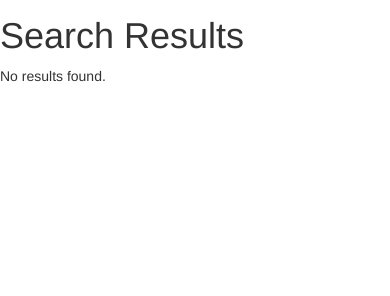
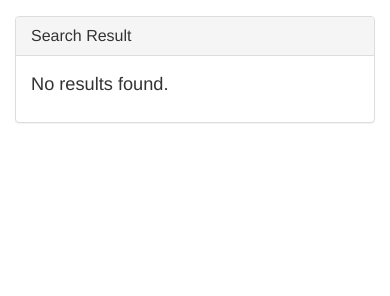
Before and after one commit to summer-Intern-2023/MUDU_Dataset, a Django app: page /label/search/search/ in a window 390 px wide. Shown: the part 54-350 px from the top of the page. Run offline with Django 4.2, Linux system fonts and the light colour scheme; some libraries are stand-ins or nearby versions.

Commit message:
feature: add scrollable UI to label search

```diff
--- a/setcollect/function/label_collection.py
+++ b/setcollect/function/label_collection.py
@@ -58,10 +58,13 @@ def search_search(request):
         if search_tag:
             tag = Tag.objects.filter(tag_name__icontains=search_tag).first()
             if tag:
-                questions = tag.question.all()
+                questions = Question.objects.filter(question_tag=tag)
+                words = Word.objects.filter(word_tag=tag)
             else:
                 questions = Question.objects.none()  # Return an empty queryset
+                words = Word.objects.none()  # Return an empty queryset
         else:
             questions = Question.objects.none()  # Return an empty queryset
+            words = Word.objects.none()  # Return an empty queryset
 
-        return render(request, "search_results.html", {"questions": questions})
+        return render(request, "search_results.html", {"questions": questions, "words": words, "search_tag": search_tag})
--- a/setcollect/templates/search_results.html
+++ b/setcollect/templates/search_results.html
@@ -1,19 +1,73 @@
 {% extends 'layout.html' %}
 
 {% block content %}
-<h1>Search Results</h1>
-
+    <div class="container">
+        <div class="panel panel-default">
+            <div class="panel-heading">
+                <h3 class="panel-title">Search Result</h3>
+            </div>
+            <div class="panel-body">
+                {% if questions or words %}
+                    <h2 class="large-text">Label: {{ search_tag }}</h2>
+                    <div class="row">
                         {% if questions %}
+                            <div class="col-md-6">
+                                <h3 class="large-text">Questions</h3>
+                                <div class="scrollable">
                                     <ul>
                                         {% for question in questions %}
                                             <li>
-        <h2>{{ question.question }}</h2>
-        <p>{{ question.lmodel_set.answer }}</p>
-        <p>Tags: {% for tag in question.tag_set.all %} {{ tag.tag_name }} {% endfor %}</p>
+                                                <div class="question-item">
+                                                    <h4 class="small-text">{{ question.question }}</h4>
+                                                </div>
                                             </li>
                                         {% endfor %}
                                     </ul>
+                                </div>
+                            </div>
+                        {% endif %}
+
+                        {% if words %}
+                            <div class="col-md-6">
+                                <h3 class="large-text">Words</h3>
+                                <div class="scrollable">
+                                    <ul>
+                                        {% for word in words %}
+                                            <li>
+                                                <div class="word-item">
+                                                    <h4 class="small-text">{{ word.word }}</h4>
+                                                </div>
+                                            </li>
+                                        {% endfor %}
+                                    </ul>
+                                </div>
+                            </div>
+                        {% endif %}
+                    </div>
                 {% else %}
-<p>No results found.</p>
+                    <p class="small-text">No results found.</p>
                 {% endif %}
+            </div>
+        </div>
+    </div>
+
+    <style>
+        .scrollable {
+            max-height: 500px; /* Adjust the appropriate height */
+            overflow-y: auto;
+        }
+        .question-item, .word-item {
+            margin-bottom: 10px; /* Adjust as necessary */
+            padding: 5px; /* Adjust as necessary */
+            border: 1px solid #ccc;
+            border-radius: 4px;
+            background-color: #f9f9f9;
+        }
+        .large-text {
+            font-size: 2em; /* or another size you prefer */
+        }
+        .small-text {
+            font-size: 1.3em; /* or another size you prefer */
+        }
+    </style>
 {% endblock %}
```
Also changed, not shown: setcollect/templates/label_search.html (+23 -10 lines). Lines whose indentation alone changed are shown as unchanged.
